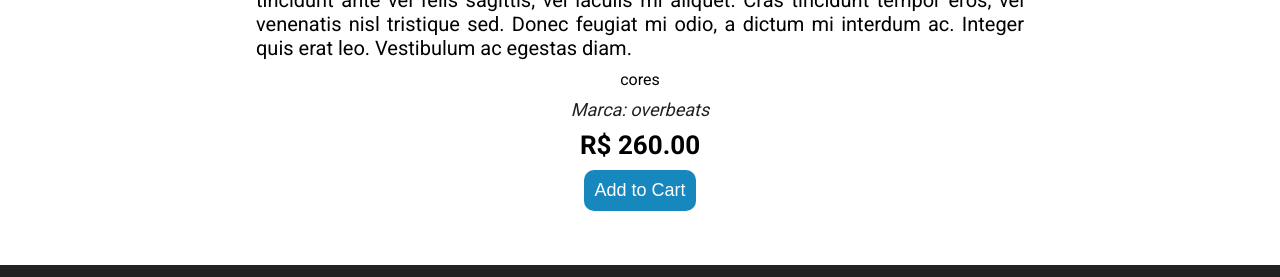
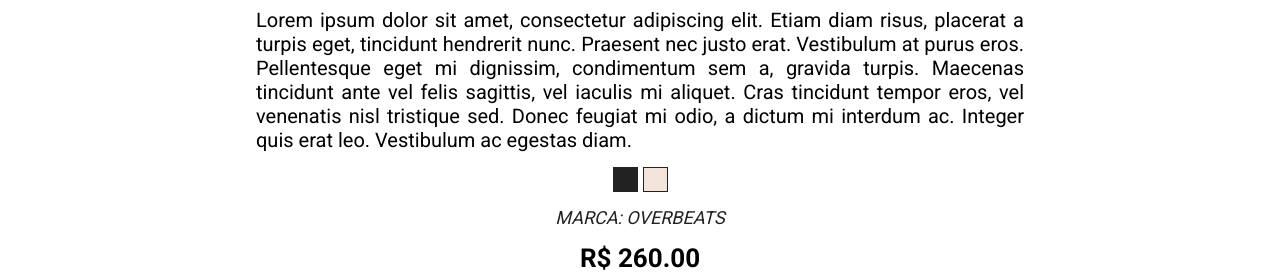
Before and after one commit to ArthurMTS/catalogo-fones, a React (Create React App) app: page /products/1 in a window 1280 px wide. Shown: the part 375-652 px from the top of the page. Built offline with nearby package versions, Linux system fonts and the light colour scheme; a web font is replaced by a local one.

Commit message:
product info page finished

```diff
--- a/src/pages/ProductInfo/index.jsx
+++ b/src/pages/ProductInfo/index.jsx
@@ -20,7 +20,9 @@ export function ProductInfo({ products }) {
         <img id='product-image' src={product.image} alt={product.title} />
         <p id='title'>{product.title}</p>
         <p id='description'>{product.description}</p>
-        <div>cores</div>
+        <div id='colors'>
+          {product.colors.map(color => <div style={{ backgroundColor: color }}></div>)}
+        </div>
         <span id='branding'>Marca: {product.branding}</span>
         <strong>R$ {product.price.toFixed(2)}</strong>
         <button onClick={() => addProduct(product)}>Add to Cart</button>
--- a/src/pages/ProductInfo/styles.css
+++ b/src/pages/ProductInfo/styles.css
@@ -5,8 +5,8 @@
   justify-content: center;
   width: 80vw;
   min-height: 75vh;
-  margin: 20px auto;
-  gap: 10px;
+  margin: 120px auto 30px;
+  gap: 15px;
 }
 
 #product-info #product-image {
@@ -21,11 +21,24 @@
   font-size: 18px;
   font-style: italic;
   color: #222;
+  text-transform: uppercase;
 }
 
 #product-info #description {
   font-size: 20px;
   text-align: justify;
+}
+
+#product-info #colors {
+  display: flex;
+  gap: 5px;
+}
+
+#product-info #colors div {
+  height: 25px;
+  width: 25px;
+  border: 1px solid #222;
+  background-color: red;
 }
 
 #product-info strong {
@@ -67,6 +80,6 @@
 
 @media (max-width: 720px) {
   #product-info {
-    min-height: 66vh;
+    margin: 150px auto 30px;
   }
 }
--- a/src/products.json
+++ b/src/products.json
@@ -4,7 +4,7 @@
     "title": "Overbeats Pro",
     "description": "Lorem ipsum dolor sit amet, consectetur adipiscing elit. Etiam diam risus, placerat a turpis eget, tincidunt hendrerit nunc. Praesent nec justo erat. Vestibulum at purus eros. Pellentesque eget mi dignissim, condimentum sem a, gravida turpis. Maecenas tincidunt ante vel felis sagittis, vel iaculis mi aliquet. Cras tincidunt tempor eros, vel venenatis nisl tristique sed. Donec feugiat mi odio, a dictum mi interdum ac. Integer quis erat leo. Vestibulum ac egestas diam.",
     "price": 260,
-    "colors": ["red", "blue", "black", "white"],
+    "colors": ["#222", "#F2E4D8"],
     "image": "https://cdn.shopify.com/s/files/1/0484/7249/0141/products/Carroselmarfim_1024x1024@2x.png?v=1611716044",
     "branding": "overbeats"
   },
@@ -13,7 +13,7 @@
     "title": "Fone de Ouvido Bluetooth Redmi Earbuds Airdots \"S\" - Xiaomi",
     "description": "Lorem ipsum dolor sit amet, consectetur adipiscing elit. Etiam diam risus, placerat a turpis eget, tincidunt hendrerit nunc. Praesent nec justo erat. Vestibulum at purus eros. Pellentesque eget mi dignissim, condimentum sem a, gravida turpis. Maecenas tincidunt ante vel felis sagittis, vel iaculis mi aliquet. Cras tincidunt tempor eros, vel venenatis nisl tristique sed. Donec feugiat mi odio, a dictum mi interdum ac. Integer quis erat leo. Vestibulum ac egestas diam.",
     "price": 89.70,
-    "colors": ["red", "black", "white"],
+    "colors": ["black", "white"],
     "image": "https://cdn.shopify.com/s/files/1/0543/3507/8599/products/Capaneutra.png?v=1631375880",
     "branding": "xiaomi"
   },
@@ -22,7 +22,7 @@
     "title": "QCY-BRASIL HT01",
     "description": "Lorem ipsum dolor sit amet, consectetur adipiscing elit. Etiam diam risus, placerat a turpis eget, tincidunt hendrerit nunc. Praesent nec justo erat. Vestibulum at purus eros. Pellentesque eget mi dignissim, condimentum sem a, gravida turpis. Maecenas tincidunt ante vel felis sagittis, vel iaculis mi aliquet. Cras tincidunt tempor eros, vel venenatis nisl tristique sed. Donec feugiat mi odio, a dictum mi interdum ac. Integer quis erat leo. Vestibulum ac egestas diam.",
     "price": 329.90,
-    "colors": ["blue", "black", "white"],
+    "colors": ["#364355", "#222", "#eee"],
     "image": "https://cdn.shopify.com/s/files/1/0249/2825/6109/products/Produto1-2_480x480.jpg?v=1625196997",
     "branding": "qcy-brasil"
   },
@@ -40,7 +40,7 @@
     "title": "Fone Ouvido Bluetooth Esportivo Fit Tws20 Preto Oex",
     "description": "Lorem ipsum dolor sit amet, consectetur adipiscing elit. Etiam diam risus, placerat a turpis eget, tincidunt hendrerit nunc. Praesent nec justo erat. Vestibulum at purus eros. Pellentesque eget mi dignissim, condimentum sem a, gravida turpis. Maecenas tincidunt ante vel felis sagittis, vel iaculis mi aliquet. Cras tincidunt tempor eros, vel venenatis nisl tristique sed. Donec feugiat mi odio, a dictum mi interdum ac. Integer quis erat leo. Vestibulum ac egestas diam.",
     "price": 260,
-    "colors": ["black"],
+    "colors": ["#2B2D3E"],
     "image": "https://http2.mlstatic.com/D_NQ_NP_842264-MLB42031345410_062020-O.webp",
     "branding": "oex"
   },
@@ -49,7 +49,7 @@
     "title": "Fones de ouvido sem fio, NYZ [2021 Atualizados] Fones de ouvido Bluetooth sem fio Hi-Fi Fones de ouvido estéreo no ouvido LED Display Case com Proteçã",
     "description": "Lorem ipsum dolor sit amet, consectetur adipiscing elit. Etiam diam risus, placerat a turpis eget, tincidunt hendrerit nunc. Praesent nec justo erat. Vestibulum at purus eros. Pellentesque eget mi dignissim, condimentum sem a, gravida turpis. Maecenas tincidunt ante vel felis sagittis, vel iaculis mi aliquet. Cras tincidunt tempor eros, vel venenatis nisl tristique sed. Donec feugiat mi odio, a dictum mi interdum ac. Integer quis erat leo. Vestibulum ac egestas diam.",
     "price": 209,
-    "colors": ["black"],
+    "colors": ["#242529"],
     "image": "https://www.extra-imagens.com.br/Control/ArquivoExibir.aspx?IdArquivo=312897252",
     "branding": "nyz"
   },
@@ -58,7 +58,7 @@
     "title": "Fone Ouvido Bluetooth Esportivo Fit Tws20 Preto Oex",
     "description": "Lorem ipsum dolor sit amet, consectetur adipiscing elit. Etiam diam risus, placerat a turpis eget, tincidunt hendrerit nunc. Praesent nec justo erat. Vestibulum at purus eros. Pellentesque eget mi dignissim, condimentum sem a, gravida turpis. Maecenas tincidunt ante vel felis sagittis, vel iaculis mi aliquet. Cras tincidunt tempor eros, vel venenatis nisl tristique sed. Donec feugiat mi odio, a dictum mi interdum ac. Integer quis erat leo. Vestibulum ac egestas diam.",
     "price": 212.90,
-    "colors": ["red", "black"],
+    "colors": ["#D94557", "#1C1B20"],
     "image": "https://www.casasbahia-imagens.com.br/Control/ArquivoExibir.aspx?IdArquivo=1447381193",
     "branding": "oex"
   },
@@ -67,7 +67,7 @@
     "title": "Fone de ouvido in-ear sem fio QCY T1C preto",
     "description": "Lorem ipsum dolor sit amet, consectetur adipiscing elit. Etiam diam risus, placerat a turpis eget, tincidunt hendrerit nunc. Praesent nec justo erat. Vestibulum at purus eros. Pellentesque eget mi dignissim, condimentum sem a, gravida turpis. Maecenas tincidunt ante vel felis sagittis, vel iaculis mi aliquet. Cras tincidunt tempor eros, vel venenatis nisl tristique sed. Donec feugiat mi odio, a dictum mi interdum ac. Integer quis erat leo. Vestibulum ac egestas diam.",
     "price": 94,
-    "colors": ["black"],
+    "colors": ["#181818"],
     "image": "https://http2.mlstatic.com/D_NQ_NP_702477-MLA40812428403_022020-O.webp",
     "branding": "qcy"
   },
@@ -76,7 +76,7 @@
     "title": "Fone de Ouvido Bluetooth com Microfone TWS i7s",
     "description": "Lorem ipsum dolor sit amet, consectetur adipiscing elit. Etiam diam risus, placerat a turpis eget, tincidunt hendrerit nunc. Praesent nec justo erat. Vestibulum at purus eros. Pellentesque eget mi dignissim, condimentum sem a, gravida turpis. Maecenas tincidunt ante vel felis sagittis, vel iaculis mi aliquet. Cras tincidunt tempor eros, vel venenatis nisl tristique sed. Donec feugiat mi odio, a dictum mi interdum ac. Integer quis erat leo. Vestibulum ac egestas diam.",
     "price": 22.90,
-    "colors": ["black", "white"],
+    "colors": ["#494949", "#D2D2D2"],
     "image": "https://i.zst.com.br/thumbs/12/25/12/972123966.jpg",
     "branding": "tws"
   },
@@ -85,7 +85,7 @@
     "title": "Fone Ouvido Bluetooth Headphone Orelha Gatinho Com Led E P2",
     "description": "Lorem ipsum dolor sit amet, consectetur adipiscing elit. Etiam diam risus, placerat a turpis eget, tincidunt hendrerit nunc. Praesent nec justo erat. Vestibulum at purus eros. Pellentesque eget mi dignissim, condimentum sem a, gravida turpis. Maecenas tincidunt ante vel felis sagittis, vel iaculis mi aliquet. Cras tincidunt tempor eros, vel venenatis nisl tristique sed. Donec feugiat mi odio, a dictum mi interdum ac. Integer quis erat leo. Vestibulum ac egestas diam.",
     "price": 150,
-    "colors": ["pink"],
+    "colors": ["#FC77C9"],
     "image": "https://www.oncasebrasil.com.br/wp-content/uploads/2020/11/fonegatinho.png",
     "branding": "exbom"
   }
```
